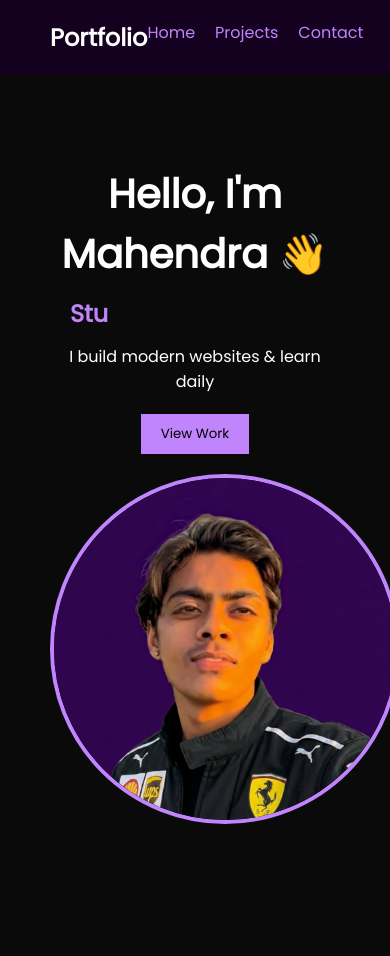
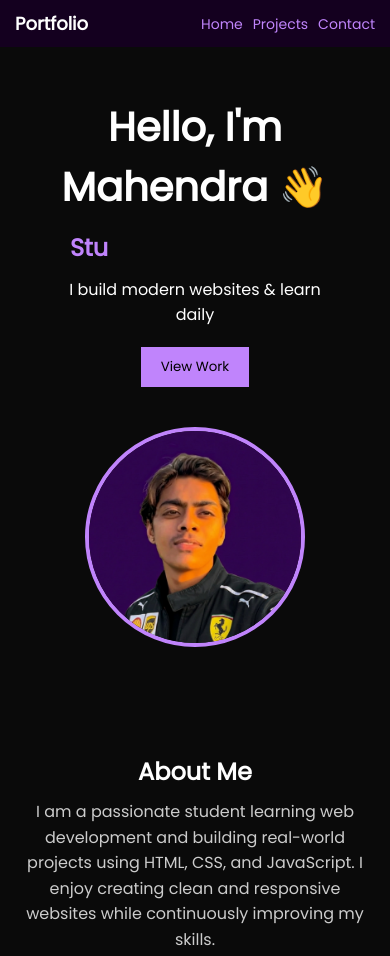
Before and after one commit to itsmahendra/portfolio, a plain HTML site: page index.html in a window 390 px wide. Shown: the top 956 px of the page. Drawn offline with Linux system fonts and the light colour scheme.

Commit message:
Add files via upload

```diff
--- a/style.css
+++ b/style.css
@@ -29,10 +29,11 @@ nav ul {
 }
 
 .hero {
-  height: 100vh;
   display: flex;
   align-items: center;
+  justify-content: space-between;
   padding: 50px;
+  flex-wrap: wrap;
 }
 
 .hero-container {
@@ -200,3 +201,62 @@ footer {
   padding: 15px;
   margin-top: 30px;
 }
+
+.image img {
+  width: 280px;
+  max-width: 100%;
+  border-radius: 50%;
+  object-fit: cover;
+}
+
+@media (max-width: 768px) {
+
+  .hero {
+    flex-direction: column;
+    text-align: center;
+  }
+
+  .hero-text {
+    width: 100%;
+  }
+
+  .image {
+    margin-top: 20px;
+  }
+
+  .image img {
+    width: 220px;
+  }
+
+}
+
+@media (max-width: 768px) {
+
+  nav {
+    display: flex;
+    justify-content: space-between;
+    align-items: center;
+    padding: 10px 15px;
+  }
+
+  nav h2 {
+    font-size: 18px;
+    margin: 0;
+  }
+
+  nav ul {
+    display: flex;
+    gap: 10px;
+    margin: 0;
+    padding: 0;
+  }
+
+  nav ul li {
+    list-style: none;
+  }
+
+  nav ul li a {
+    font-size: 14px;
+  }
+
+}
```
